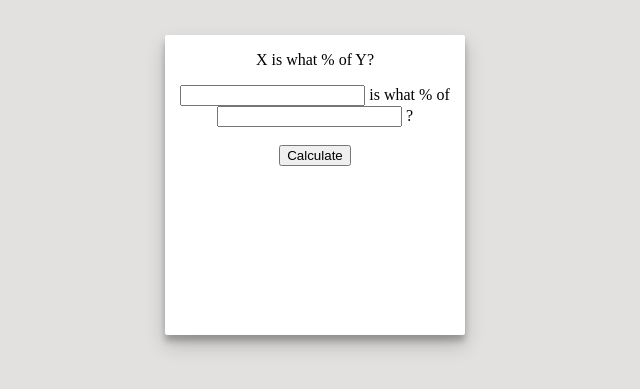
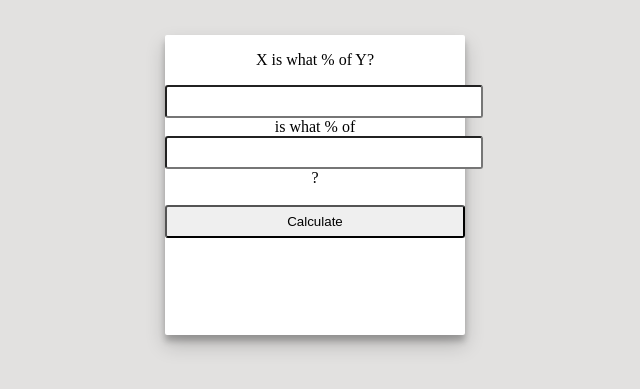
Before and after one commit to garybeattiejr/percentcalc, a plain HTML site: page index.html in a window 1280 px wide. Shown: the part 61-450 px from the top of the page, without its empty margins (325-965 px from the left). Drawn offline with Linux system fonts and the light colour scheme.

Commit message:
Update style.css

```diff
--- a/style.css
+++ b/style.css
@@ -16,3 +16,9 @@ body {
 .card-1 {
   box-shadow: 0 10px 20px rgba(0,0,0,0.19), 0 6px 6px rgba(0,0,0,0.23);
 }
+
+input {
+  width: 100%;
+  padding: 7px;
+  border-radius: 3px;
+}
```
